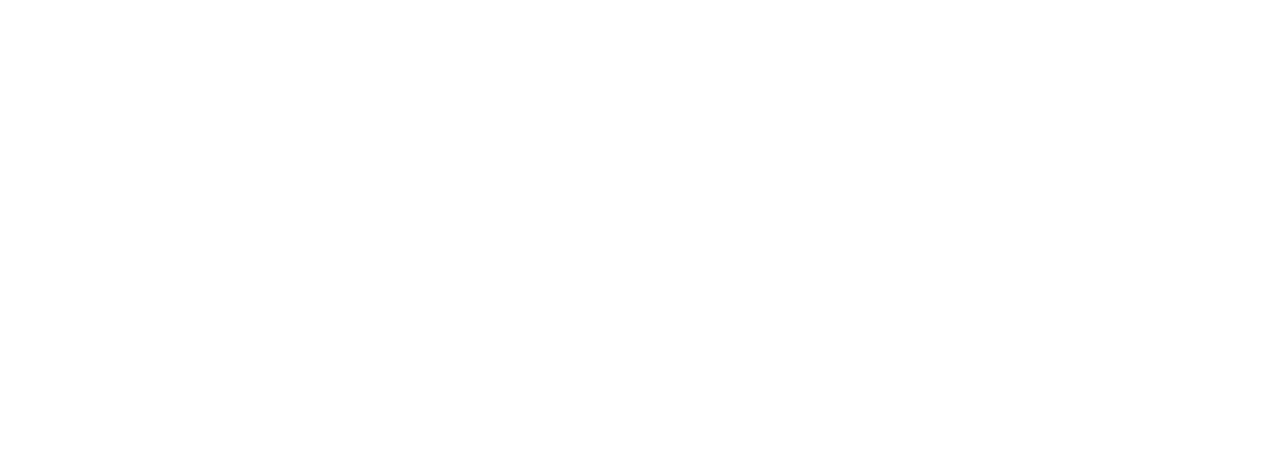
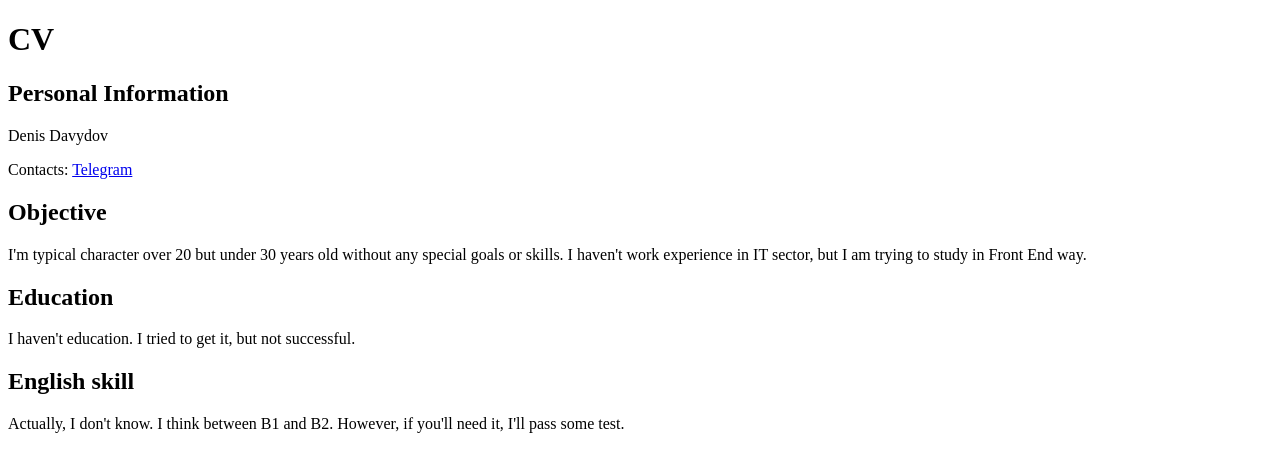
Before and after one commit to dazes033/rsschool-cv-1, a plain HTML site: page index.html in a window 1280 px wide. Drawn offline with Linux system fonts and the light colour scheme.

Commit message:
refactor: add content into page

```diff
--- a/index.html
+++ b/index.html
@@ -3,9 +3,46 @@
 <head>
   <meta charset="UTF-8">
   <meta name="viewport" content="width=device-width, initial-scale=1.0">
-  <title>Document</title>
+  <meta http-equiv="x-ua-compatible" content="ie=edge">
+  <title>CV</title>
 </head>
 <body>
-
+  <header class="header">
+    <h1>CV</h1>
+  </header>
+  <section class="personal-info">
+    <h2 class="personal-info__header">Personal Information</h2>
+    <div class="personal-info__wrapper">
+      <!-- <img src="" alt=""> -->
+      <div class="personal-info__text">
+        <p class="fullname">
+          Denis Davydov
+        </p>
+        <p class="contacts">
+          Contacts:
+          <a href="https://t.me/pucpucpuc">Telegram</a>
+        </p>
+      </div>
+    </div>
+  </section>
+  <section class="objective">
+    <h2 class="objective__header">Objective</h2>
+    <p class="objective__text">
+      I'm typical character over 20 but under 30 years old without any special goals or skills.
+      I haven't work experience in IT sector, but I am trying to study in Front End way.
+    </p>
+  </section>
+  <section class="education">
+    <h2 class="education__header">Education</h2>
+    <p class="education__text">
+      I haven't education. I tried to get it, but not successful.
+    </p>
+  </section>
+  <section class="english">
+    <h2 class="english__header">English skill</h2>
+    <p class="english__text">
+      Actually, I don't know. I think between B1 and B2. However, if you'll need it, I'll pass some test.
+    </p>
+  </section>
 </body>
 </html>
```
